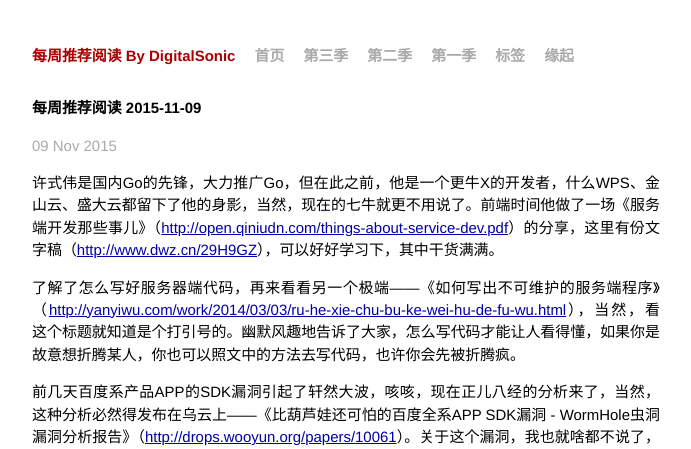
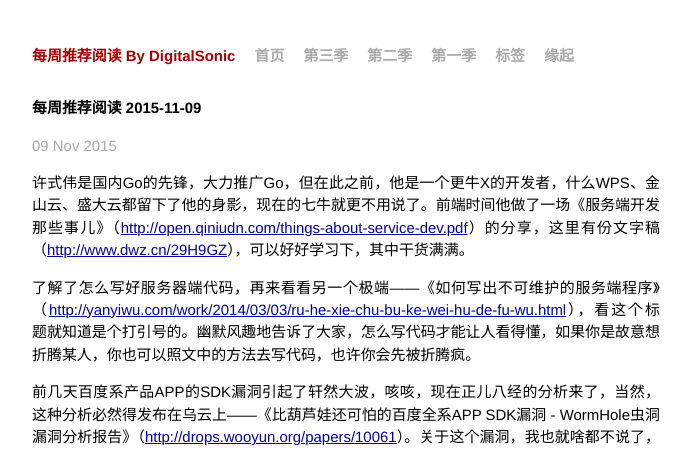
Before and after one commit to digitalsonic/recommend-reading, a Jekyll site: the page built from _posts/2015-11-09-.md, in a window 1280 px wide. Shown: the top 449 px of the page, without its empty margins (294-985 px from the left). Built offline with Jekyll 4.4.1, drawn with Linux system fonts in a browser that asks for light colours; Markdown is read by kramdown in place of the engine named in the settings.

Commit message:
remove some words from 2015-11-09

```diff
--- a/_posts/2015-11-09-.md
+++ b/_posts/2015-11-09-.md
@@ -6,9 +6,9 @@ categories: Season3
 tags:   经验 安全
 ---
 
-许式伟是国内Go的先锋，大力推广Go，但在此之前，他是一个更牛X的开发者，什么WPS、金山云、盛大云都留下了他的身影，当然，现在的七牛就更不用说了。前端时间他做了一场《服务端开发那些事儿》（[http://open.qiniudn.com/things-about-service-dev.pdf](http://open.qiniudn.com/things-about-service-dev.pdf)）的分享，这里有份文字稿（[http://www.dwz.cn/29H9GZ](http://www.dwz.cn/29H9GZ)），可以好好学习下，其中干货满满。
+许式伟是国内Go的先锋，大力推广Go，但在此之前，他是一个更牛X的开发者，什么WPS、金山云、盛大云都留下了他的身影，现在的七牛就更不用说了。前端时间他做了一场《服务端开发那些事儿》（[http://open.qiniudn.com/things-about-service-dev.pdf](http://open.qiniudn.com/things-about-service-dev.pdf)）的分享，这里有份文字稿（[http://www.dwz.cn/29H9GZ](http://www.dwz.cn/29H9GZ)），可以好好学习下，其中干货满满。
 
-了解了怎么写好服务器端代码，再来看看另一个极端——《如何写出不可维护的服务端程序》（[http://yanyiwu.com/work/2014/03/03/ru-he-xie-chu-bu-ke-wei-hu-de-fu-wu.html](http://yanyiwu.com/work/2014/03/03/ru-he-xie-chu-bu-ke-wei-hu-de-fu-wu.html)），当然，看这个标题就知道是个打引号的。幽默风趣地告诉了大家，怎么写代码才能让人看得懂，如果你是故意想折腾某人，你也可以照文中的方法去写代码，也许你会先被折腾疯。
+了解了怎么写好服务器端代码，再来看看另一个极端——《如何写出不可维护的服务端程序》（[http://yanyiwu.com/work/2014/03/03/ru-he-xie-chu-bu-ke-wei-hu-de-fu-wu.html](http://yanyiwu.com/work/2014/03/03/ru-he-xie-chu-bu-ke-wei-hu-de-fu-wu.html)），看这个标题就知道是个打引号的。幽默风趣地告诉了大家，怎么写代码才能让人看得懂，如果你是故意想折腾某人，你也可以照文中的方法去写代码，也许你会先被折腾疯。
 
 前几天百度系产品APP的SDK漏洞引起了轩然大波，咳咳，现在正儿八经的分析来了，当然，这种分析必然得发布在乌云上——《比葫芦娃还可怕的百度全系APP SDK漏洞 - WormHole虫洞漏洞分析报告》（[http://drops.wooyun.org/papers/10061](http://drops.wooyun.org/papers/10061)）。关于这个漏洞，我也就啥都不说了，看看百度系APP的排名情况吧，影响真的不小。
 
```
